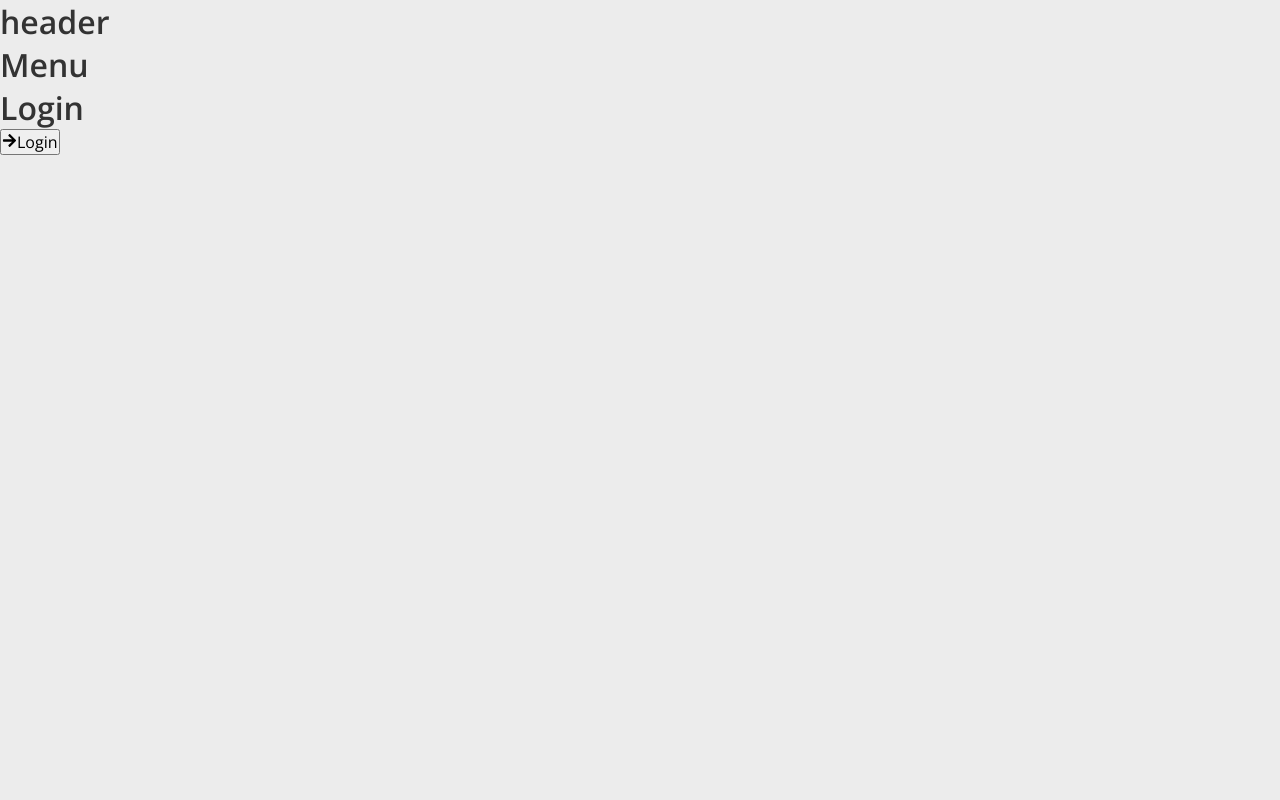
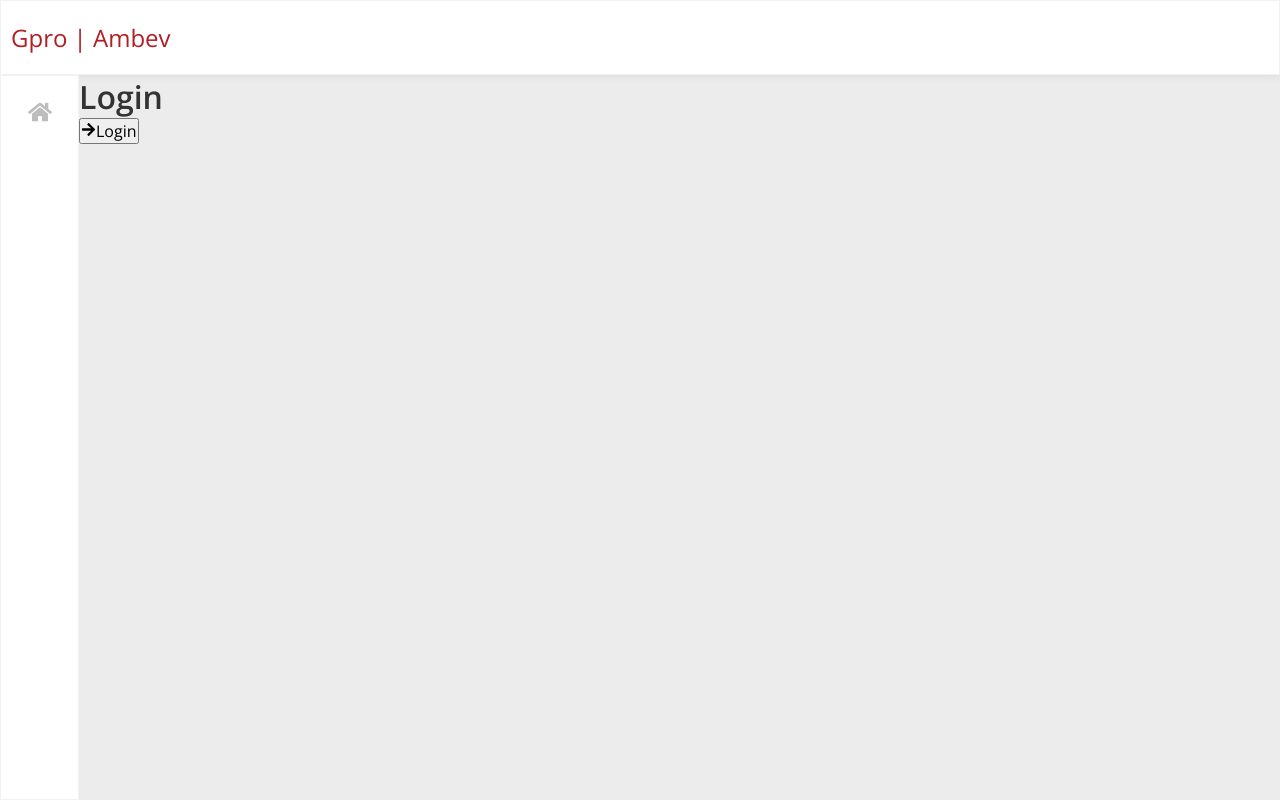
Before and after one commit to wernerjr/gpro-frontend, a React (Create React App) app: page / in a window 1280 px wide. Built offline with nearby package versions, Linux system fonts and the light colour scheme.

Commit message:
Base Layout from Header and Menu

```diff
--- a/src/components/Header/index.tsx
+++ b/src/components/Header/index.tsx
@@ -5,7 +5,7 @@ import { Container } from './styles';
 const Header: React.FC = () => {
   return (
     <Container>
-      <h1>header</h1>
+      <span>Gpro | Ambev</span>
     </Container>
   );
 };
--- a/src/components/Header/styles.ts
+++ b/src/components/Header/styles.ts
@@ -1,3 +1,17 @@
 import styled from 'styled-components';
 
-export const Container = styled.div``;
+export const Container = styled.div`
+  position: relative;
+  background: #ffffff;
+  padding: 20px 10px;
+
+  border: 1px solid #f2f2f2;
+  box-sizing: border-box;
+  box-shadow: 0px 0px 8px rgba(130, 130, 130, 0.2);
+
+  span {
+    color: #b11f24;
+    font-size: 24px;
+    line-height: 33px;
+  }
+`;
--- a/src/components/Menu/index.tsx
+++ b/src/components/Menu/index.tsx
@@ -1,11 +1,12 @@
 import React from 'react';
+import { FaHome } from 'react-icons/fa';
 
 import { Container } from './styles';
 
 const Menu: React.FC = () => {
   return (
     <Container>
-      <h1>Menu</h1>
+      <FaHome size={24} />
     </Container>
   );
 };
--- a/src/components/Menu/styles.ts
+++ b/src/components/Menu/styles.ts
@@ -1,3 +1,24 @@
 import styled from 'styled-components';
 
-export const Container = styled.div``;
+export const Container = styled.div`
+  position: relative;
+  background: #ffffff;
+  border: 1px solid #f2f2f2;
+  box-sizing: border-box;
+  height: calc(100vh - 75px);
+  width: 79px;
+  float: left;
+
+  display: flex;
+  align-items: baseline;
+  justify-content: center;
+
+  svg {
+    margin-top: 24px;
+    line-height: 24px;
+    display: flex;
+    align-items: center;
+    text-align: center;
+    color: #bdbdbd;
+  }
+`;
```
